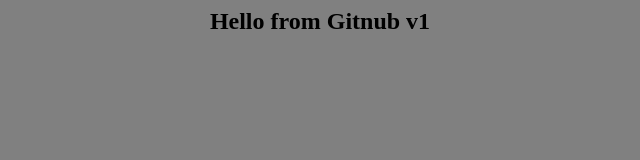
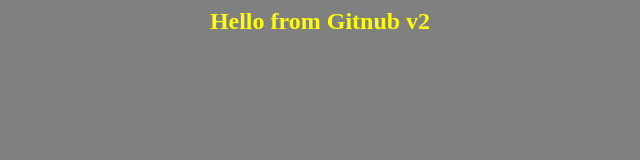
Before and after one commit to martsavy/for-jenkins, a plain HTML site: page index.html in a window 1280 px wide. Shown: the whole page, without its empty margins (320-960 px from the left). Drawn offline with Linux system fonts and the light colour scheme.

Commit message:
Change text color.

```diff
--- a/index.html
+++ b/index.html
@@ -4,7 +4,7 @@
     </head>
     <body bgcolor=grey>
     <center>
-        <h2>Hello from Gitnub v1</h2>
+        <h2><font color=yellow>Hello from Gitnub v2</font></h2>
     </center>
     </body>
 </html>
```
